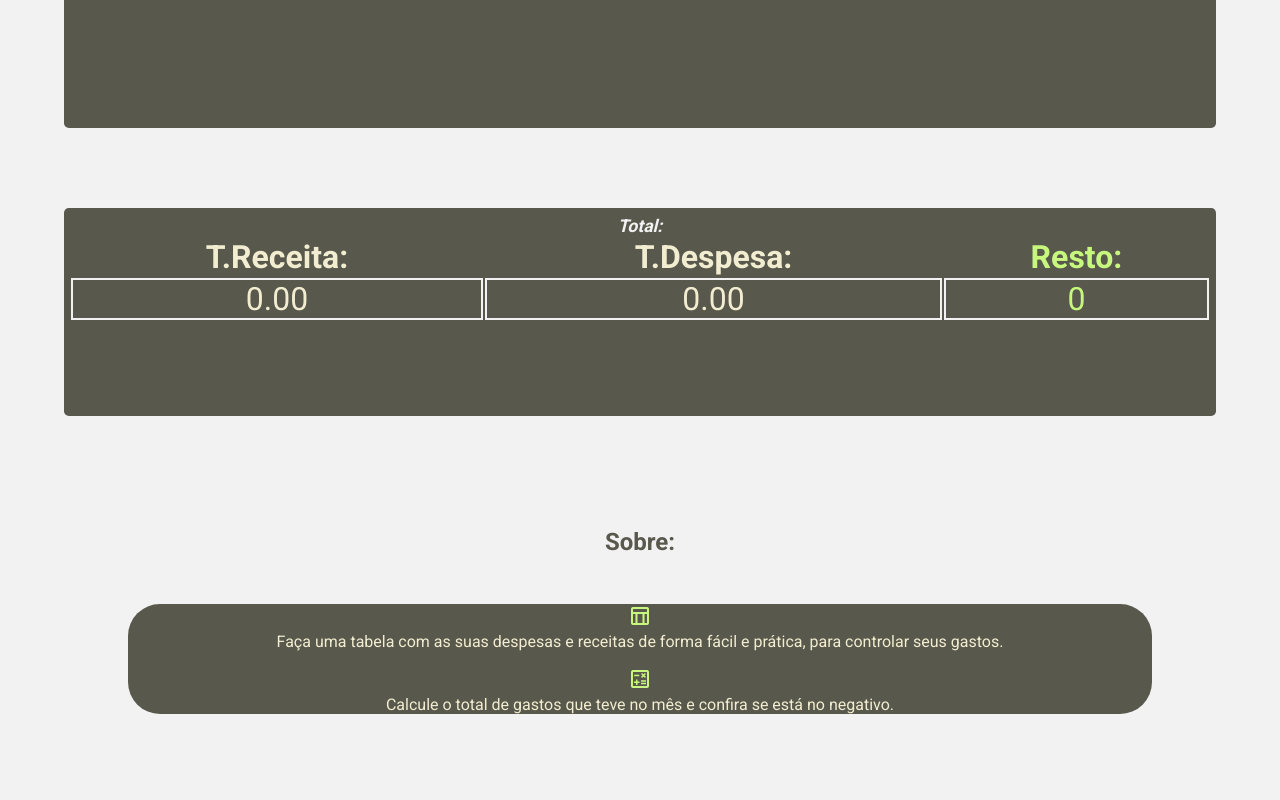
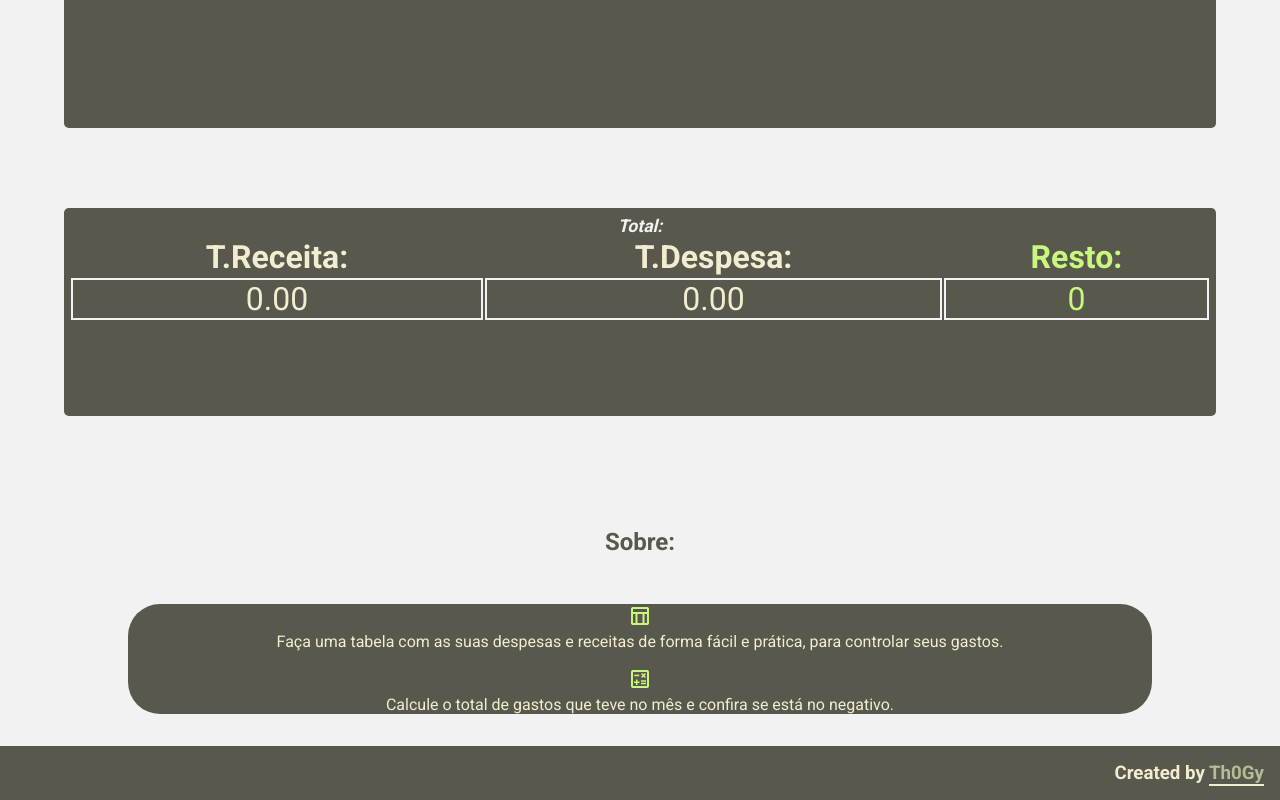
Before and after one commit to ThaylonHani/financial-control-worksheet, a website: page index.html in a window 1280 px wide. Shown: the part 1019-1819 px from the top of the page. Before the commit the page ends 1765 px from the top, so only its background shows below. Drawn offline with nearby package versions, Linux system fonts and the light colour scheme.

Commit message:
add footer

```diff
--- a/public/index.html
+++ b/index.html
@@ -11,9 +11,10 @@
     <style>
       @import url("https://fonts.googleapis.com/css2?family=Roboto:wght@400;500;700&display=swap");
     </style>
-    <link rel="stylesheet" href="./css/global.css" />
-    <link rel="stylesheet" href="./css/header.css" />
-    <link rel="stylesheet" href="./css/main.css" />
+    <link rel="stylesheet" href="/public/css/global.css" />
+    <link rel="stylesheet" href="/public/css/header.css" />
+    <link rel="stylesheet" href="/public/css/main.css" />
+    <link rel="stylesheet" href="/public/css/footer.css" />
     <script src="/node_modules/jquery/dist/jquery.js"></script>
     <title>Financial control</title>
   </head>
@@ -102,7 +103,8 @@
               <th>Valor Receita:</th>
             </tr>
           </thead>
-          <tbody></tbody>
+          <tbody>
+          </tbody>
         </table>
       </section>
       <section id="total-tables">
@@ -143,7 +145,11 @@
         </div>
       </section>
     </main>
-    <footer></footer>
+    <footer>
+      <h3>
+        Created by <a href="https://github.com/ThaylonHani">Th0Gy</a>
+      </h3>
+    </footer>
     <script src="/public/js/header.js"></script>
     <script src="/public/js/table.js"></script>
   </body>
--- /dev/null
+++ b/public/css/footer.css
@@ -0,0 +1,20 @@
+footer {
+    display: flex;
+    position: static;
+    bottom: 0;
+    width: 100%;
+    padding: 1rem;
+    color: var(--h1-color);
+    background-color: var(--background-color);
+    cursor:default;
+  }
+  footer h3{
+    width: 100%;
+    text-align: end;
+    align-items: center;
+  }
+  footer a {
+    color: var(--font-color);
+    border-bottom: 2px solid var(--h1-color);
+    text-decoration: none;
+  }
--- a/public/css/global.css
+++ b/public/css/global.css
@@ -20,10 +20,10 @@
 }
 body {
   background-color: var(--background-body);
+  max-width: 100vw;
+  max-height: 100vh;
   width: 100vw;
-  height: 100vh;
-  min-width: 100vw;
-  min-height: 100vw;
+  height: 100vw;
   font-family: "Roboto", sans-serif;
 }
 body::-webkit-scrollbar{
```
